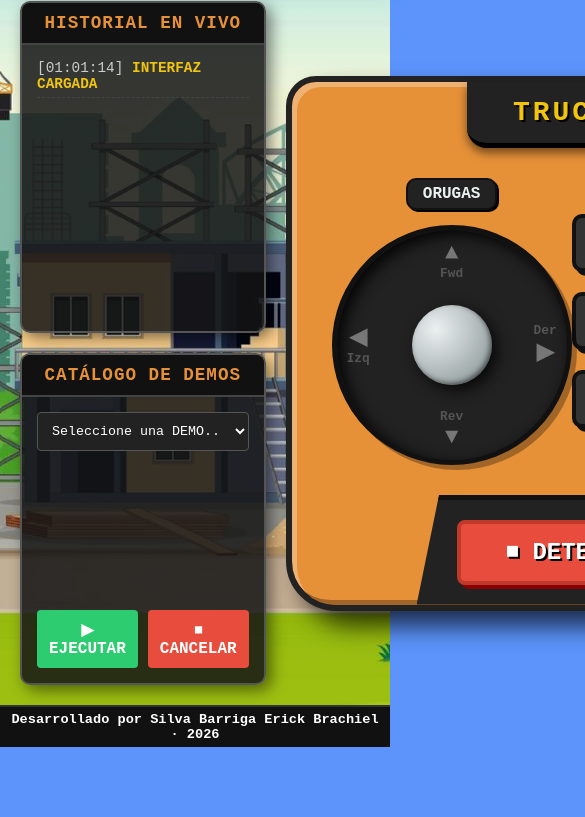
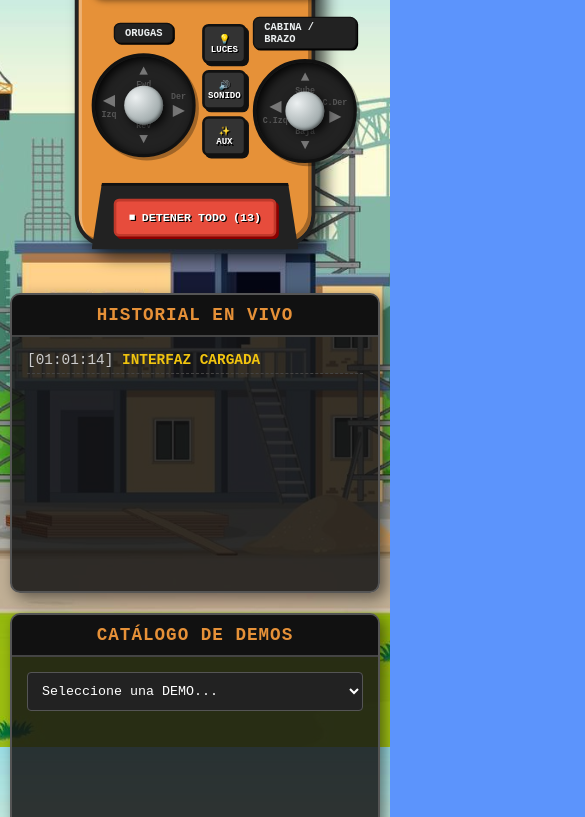
Before and after one commit to brachiel22200769/control-excavadora-web, a plain HTML site: page index.html in a window 390 px wide. Shown: the part 97-914 px from the top of the page, 585 px wide, since content can reach past the window. Before the commit the page ends 844 px from the top, so only its background shows below. Drawn offline with Linux system fonts and the light colour scheme; no server answers.

Commit message:
UI Responsiva

```diff
--- a/index.html
+++ b/index.html
@@ -2,7 +2,7 @@
 <html lang="es">
 <head>
 <meta charset="UTF-8">
-<meta name="viewport" content="width=device-width, initial-scale=1">
+<meta name="viewport" content="width=device-width, initial-scale=1.0, maximum-scale=1.0, user-scalable=no">
 <title>Central de Control - Excavadora IoT</title>
 <link rel="icon" href="favicon.ico" type="image/x-icon">
 <link rel="stylesheet" href="style.css">
--- a/style.css
+++ b/style.css
@@ -242,3 +242,98 @@ header h1 { font-size: 1.5rem; color: #f1c40f; text-shadow: 2px 2px #000; margin
     background-color: #111; color: #fff; text-align: center; padding: 5px;
     font-size: 0.85rem; font-weight: bold; border-top: 2px solid #333; z-index: 10;
 }
+
+
+/* ==========================================
+   DISEÑO RESPONSIVO (MÓVILES Y PANTALLAS PEQUEÑAS)
+   ========================================== */
+@media (max-width: 1024px) {
+    /* Desactivar el fondo fijo para mejorar el rendimiento en móviles */
+    body {
+        height: auto;
+        overflow-y: auto;
+    }
+
+    /* Cambiar el layout principal de lado-a-lado a apilado (arriba-abajo) */
+    .dashboard {
+        flex-direction: column;
+        align-items: center;
+        height: auto;
+        padding: 10px;
+    }
+
+    /* El control remoto va arriba */
+    .main-control-area {
+        order: 1; /* Sube el control */
+        width: 100%;
+        margin-bottom: 20px;
+    }
+
+    /* Achicamos el control naranja para que quepa en la pantalla */
+    .remote-body {
+        transform: scale(0.8); /* Reduce el tamaño al 80% */
+        transform-origin: top center;
+        margin-bottom: -100px; /* Compensa el espacio sobrante por el scale */
+        padding: 20px;
+    }
+
+    /* Los joysticks los hacemos un poco más pequeños */
+    .d-pad-ring {
+        width: 180px;
+        height: 180px;
+    }
+    .joy-stick {
+        width: 60px;
+        height: 60px;
+    }
+
+    /* El panel de botones centrales lo hacemos más compacto */
+    .center-panel {
+        width: 110px;
+        gap: 10px;
+    }
+    .btn-center {
+        padding: 10px 5px;
+        font-size: 14px;
+    }
+
+    /* El botón STOP de abajo */
+    .bottom-plate {
+        width: 100%;
+    }
+    #btn-stop {
+        font-size: 18px;
+    }
+
+    /* El panel lateral (Historial y Demos) va abajo del control */
+    .sidebar {
+        order: 2; /* Baja el panel */
+        width: 100%;
+        max-width: 800px;
+    }
+
+    /* Le damos altura fija a las cajas para que no se desborden en celular */
+    .panel-half {
+        height: 300px;
+    }
+
+    /* Achicamos el título del header para que no choque con los LEDs */
+    header h1 {
+        font-size: 1.1rem;
+    }
+}
+
+/* Regla extra para celulares muy pequeños (iPhone SE, etc) */
+@media (max-width: 500px) {
+    .remote-body {
+        transform: scale(0.65); /* Reduce al 65% */
+        margin-bottom: -150px;
+    }
+    .d-pad-ring {
+        width: 160px;
+        height: 160px;
+    }
+    .control-grid {
+        gap: 10px;
+    }
+}
```
